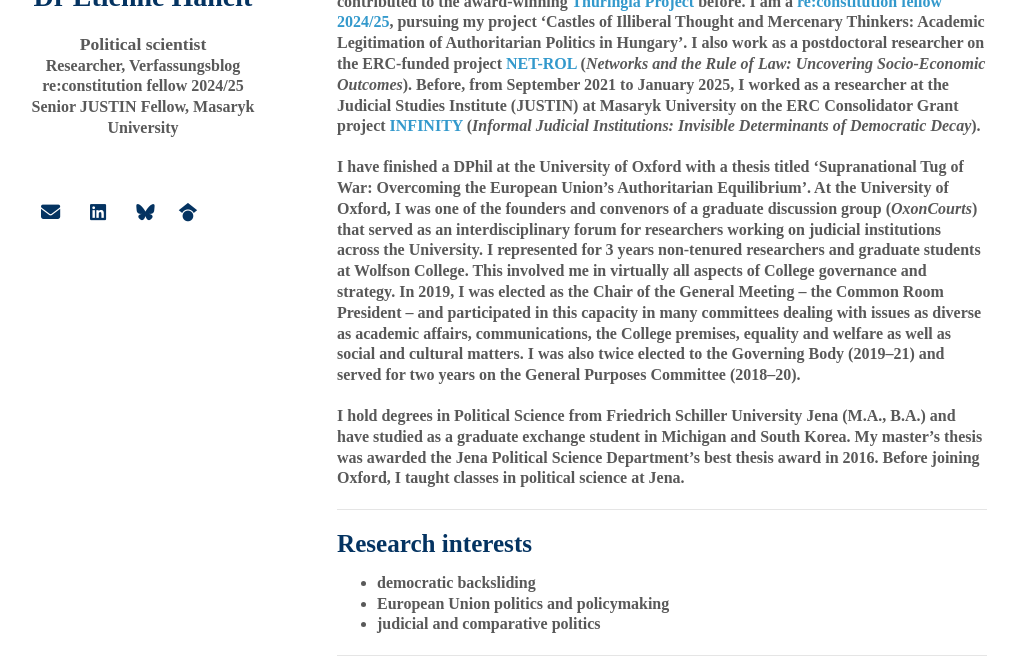
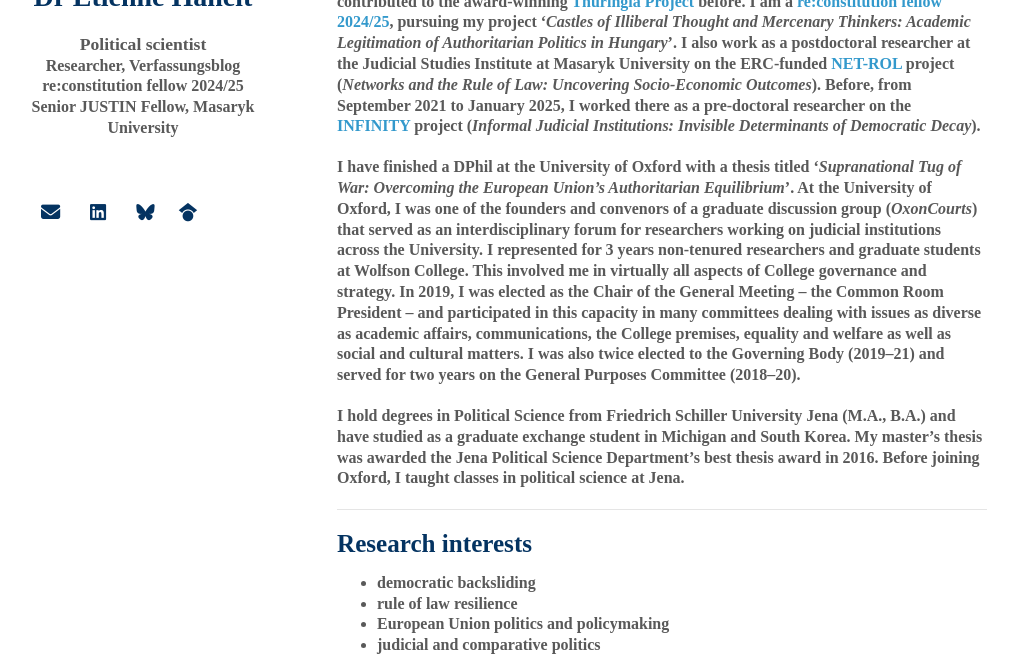
Before and after one commit to EtienneHanelt/etiennehanelt.github.io, a Jekyll site: the page built from index.md, in a window 1280 px wide and 900 px high, cut to the strip 241-900 px from the top of the window. Shown: the whole strip, without its empty margins (133-1149 px from the left). Built offline with Jekyll 4.4.1, drawn with Linux system fonts in a browser that asks for light colours; nearby versions of some CDN libraries; some web fonts are replaced; a style sheet for code colours, icons or effects is not loaded; our own code applies the rules of GitHub Pages for plain Markdown files.

Commit message:
Update index.md

```diff
--- a/index.md
+++ b/index.md
@@ -6,9 +6,9 @@ layout: homepage
 
 I study how authoritarian governments demolish democracy and the rule of law and what can be done to stop them. I'm a political scientist interested in democratic backsliding, especially in Central Eastern Europe, European Union politics, and judicial politics. In particular, I study elite decision-making in various contexts, creating academic work with policy relevance.
 
-Currently, I am working on the [Judicial Resilience Project](https://verfassungsblog.de/judicial-resilience-project/) of [Verfassungsblog](https://verfassungsblog.de) and have contributed to the award-winning [Thuringia Project](https://verfassungsblog.de/the-thuringia-project/) before. I am a [re:constitution fellow 2024/25](https://www.reconstitution.eu/en/fellows/detail/20242025/etienne-hanelt), pursuing my project 'Castles of Illiberal Thought and Mercenary Thinkers: Academic Legitimation of Authoritarian Politics in Hungary'. I also work as a postdoctoral researcher on the ERC-funded project [NET-ROL](https://net-rol.eu) (_Networks and the Rule of Law: Uncovering Socio-Economic Outcomes_). Before, from September 2021 to January 2025, I worked as a researcher at the Judicial Studies Institute (JUSTIN) at Masaryk University on the ERC Consolidator Grant project [INFINITY](https://justin.law.muni.cz/en/projects/infinity-2021-2026) (_Informal Judicial Institutions: Invisible Determinants of Democratic Decay_).
+Currently, I am working on the [Judicial Resilience Project](https://verfassungsblog.de/judicial-resilience-project/) of [Verfassungsblog](https://verfassungsblog.de) and have contributed to the award-winning [Thuringia Project](https://verfassungsblog.de/the-thuringia-project/) before. I am a [re:constitution fellow 2024/25](https://www.reconstitution.eu/en/fellows/detail/20242025/etienne-hanelt), pursuing my project '_Castles of Illiberal Thought and Mercenary Thinkers: Academic Legitimation of Authoritarian Politics in Hungary_'. I also work as a postdoctoral researcher at the Judicial Studies Institute at Masaryk University on the ERC-funded [NET-ROL](https://net-rol.eu) project (_Networks and the Rule of Law: Uncovering Socio-Economic Outcomes_). Before, from September 2021 to January 2025, I worked there as a pre-doctoral researcher on the [INFINITY](https://justin.law.muni.cz/en/projects/infinity-2021-2026) project (_Informal Judicial Institutions: Invisible Determinants of Democratic Decay_).
 
-I have finished a DPhil at the University of Oxford with a thesis titled 'Supranational Tug of War: Overcoming the European Union's Authoritarian Equilibrium'. At the University of Oxford, I was one of the founders and convenors of a graduate discussion group  (_OxonCourts_) that served as an interdisciplinary forum for researchers working on judicial institutions across the University. I represented for 3 years non-tenured researchers and graduate students at Wolfson College. This involved me in virtually all aspects of College governance and strategy. In 2019, I was elected as the Chair of the General Meeting – the Common Room President – and participated in this capacity in many committees dealing with issues as diverse as academic affairs, communications, the College premises, equality and welfare as well as social and cultural matters. I was also twice elected to the Governing Body (2019–21) and served for two years on the General Purposes Committee (2018–20).
+I have finished a DPhil at the University of Oxford with a thesis titled '_Supranational Tug of War: Overcoming the European Union's Authoritarian Equilibrium_'. At the University of Oxford, I was one of the founders and convenors of a graduate discussion group  (_OxonCourts_) that served as an interdisciplinary forum for researchers working on judicial institutions across the University. I represented for 3 years non-tenured researchers and graduate students at Wolfson College. This involved me in virtually all aspects of College governance and strategy. In 2019, I was elected as the Chair of the General Meeting – the Common Room President – and participated in this capacity in many committees dealing with issues as diverse as academic affairs, communications, the College premises, equality and welfare as well as social and cultural matters. I was also twice elected to the Governing Body (2019–21) and served for two years on the General Purposes Committee (2018–20).
 
 I hold degrees in Political Science from Friedrich Schiller University Jena (M.A., B.A.) and have studied as a graduate exchange student in Michigan and South Korea. My master's thesis was awarded the Jena Political Science Department's best thesis award in 2016. Before joining Oxford, I taught classes in political science at Jena.
 
@@ -17,6 +17,7 @@ I hold degrees in Political Science from Friedrich Schiller University Jena (M.A
 ## Research interests
 
 - democratic backsliding
+- rule of law resilience
 - European Union politics and policymaking
 - judicial and comparative politics
 
```
